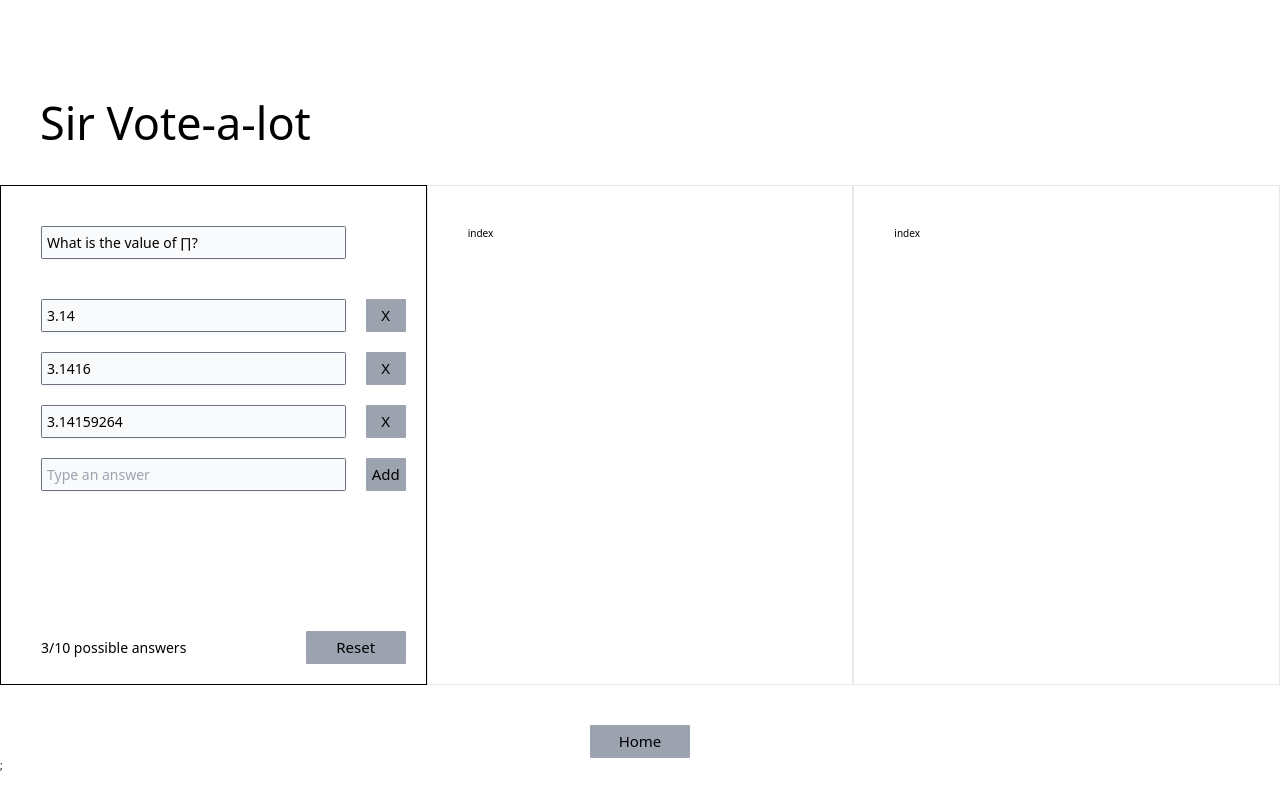
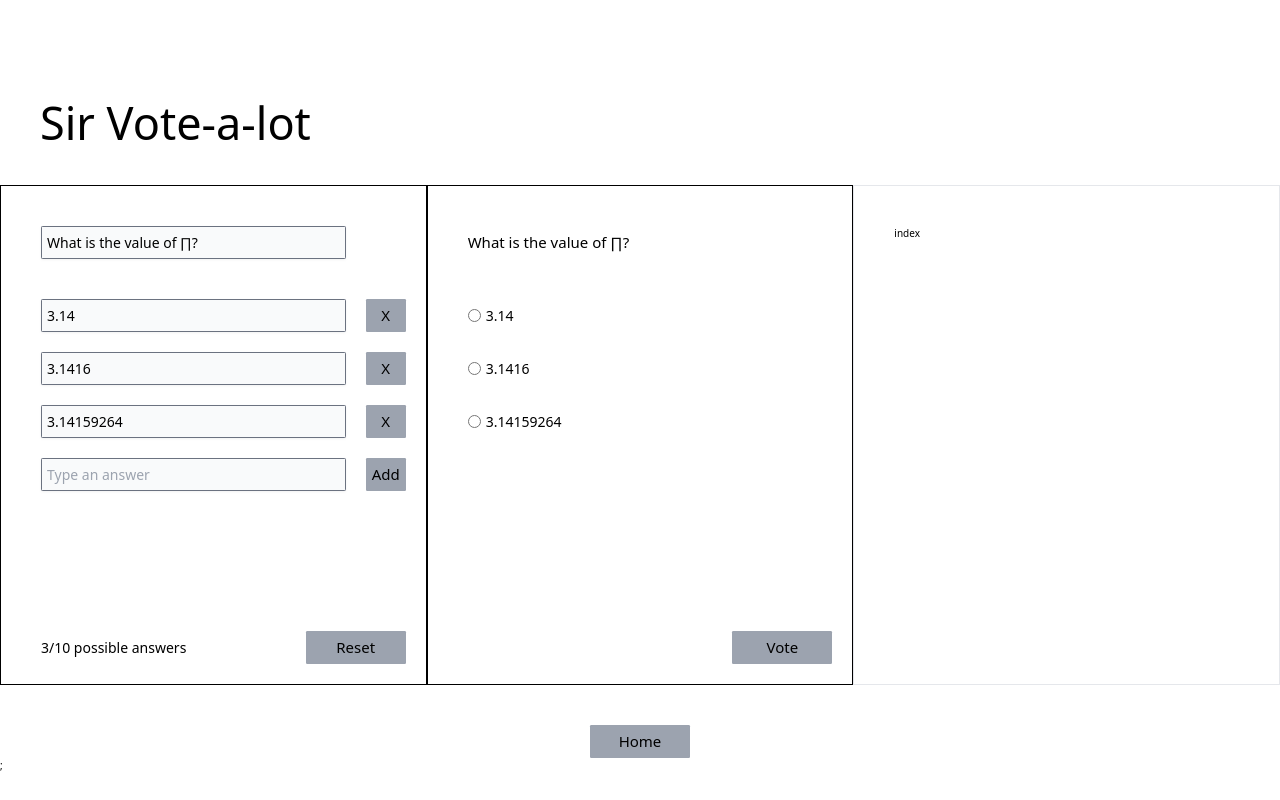
Before and after one commit to BassamHager/poll-app, a Next.js app: page /poll in a window 1280 px wide. Built offline with nearby package versions, Linux system fonts and the light colour scheme.

Commit message:
created the vote section components with styles

```diff
--- a/components/createPollSection/createPollSectionHeader/index.tsx
+++ b/components/createPollSection/createPollSectionHeader/index.tsx
@@ -1,4 +1,4 @@
-import React, { useContext, useState } from "react";
+import React, { useContext } from "react";
 import { useForm } from "react-hook-form";
 // context
 import { FIELD_CHARS_LIMIT } from "@/context/constants";
@@ -34,6 +34,7 @@ export default function CreatePollSectionHeader() {
           className={errors.pollQuestion?.message ? styles.alertingBorder : ""}
           value={pollQuestion || ""}
           onChange={(e) => setPollQuestion(e.target.value)}
+          placeholder="Type a poll question"
         />
       </div>
     </form>
--- a/components/section/sectionFooter/sectionFooter.module.scss
+++ b/components/section/sectionFooter/sectionFooter.module.scss
@@ -2,6 +2,6 @@
   @apply mt-[4rem] h-[3.3rem] flex justify-between items-center text-[1.4rem];
 
   button {
-    @apply w-[10rem];
+    @apply w-[10rem] ml-auto;
   }
 }
--- a/components/voteSection/index.tsx
+++ b/components/voteSection/index.tsx
@@ -1,7 +1,56 @@
-import React from "react";
+import React, { useContext } from "react";
+// context
+import { AppContext } from "@/context/AppContext";
+// components
+import RadioGroup from "./radioGroup";
+import Section from "../section";
+import VoteSectionFooter from "./voteSectionFooter";
+// types
+import { AnswerType } from "@/types/typings";
+// style
 
-type Props = {};
+export default function VoteSection() {
+  // context
+  const { pollAnswers, pollQuestion } = useContext(AppContext);
 
-export default function VoteSection({}: Props) {
-  return <section>index</section>;
+  return (
+    <>
+      {pollQuestion && pollAnswers.length > 1 ? (
+        <Section
+          header={<h2>{pollQuestion}</h2>}
+          body={
+            <RadioGroup
+              onChange={(index) =>
+                console.log("hi", index)
+              } /* remove this @TODO: */
+              options={pollAnswers.map((answer: AnswerType) => {
+                return (
+                  <label
+                    id={answer.id}
+                    key={answer.id}
+                    className="flex items-center mt-[2rem] cursor-pointer w-fit h-[3.3rem]"
+                  >
+                    <input
+                      name="voteOption"
+                      type="radio"
+                      className="peer cursor-pointer mr-[.5rem]"
+                    />
+                    <p className="select-none"> {answer.value} </p>
+                  </label>
+                );
+              })}
+            ></RadioGroup>
+          }
+          footer={<VoteSectionFooter />}
+        />
+      ) : (
+        <section>
+          <h2>
+            There should be added a poll question & 2 answers at least in order
+            to vote!
+          </h2>
+        </section>
+      )}
+    </>
+  );
 }
--- /dev/null
+++ b/components/voteSection/radioGroup/index.tsx
@@ -0,0 +1,39 @@
+import React, { ReactElement, useContext } from "react";
+// context
+import { AppContext } from "@/context/AppContext";
+// components
+import VoteOption from "../voteOption/index";
+// style
+import styles from "./radioGroup.module.scss";
+
+type Props = {
+  options: ReactElement[];
+  onChange?: (selectedIndex: number) => void;
+  value?: number;
+};
+
+export default function RadioGroup({ options, onChange, value }: Props) {
+  const { selectedIndex, setSelectedIndex } = useContext(AppContext);
+
+  const onSelect = (ind: number) => {
+    setSelectedIndex(ind);
+    onChange && onChange(ind);
+  };
+
+  return (
+    <div className={styles.radioGroupWrapper}>
+      {options.map((el, ind) => {
+        return (
+          <VoteOption
+            key={ind}
+            index={ind}
+            selectedIndex={selectedIndex}
+            onSelect={() => onSelect(ind)}
+          >
+            {el}
+          </VoteOption>
+        );
+      })}
+    </div>
+  );
+}
--- /dev/null
+++ b/components/voteSection/radioGroup/radioGroup.module.scss
@@ -0,0 +1,3 @@
+.radioGroupWrapper {
+  @apply mt-[2rem];
+}
--- a/components/voteSection/voteOption/index.tsx
+++ b/components/voteSection/voteOption/index.tsx
@@ -1,7 +1,25 @@
-import React from "react";
+import React, { ReactNode } from "react";
 
-type Props = {};
+type Props = {
+  index: number;
+  selectedIndex?: number;
+  onSelect: (index: number) => void;
+  children: ReactNode;
+};
 
-export default function VoteOption({}: Props) {
-  return <section>index</section>;
+export default function VoteOption({
+  selectedIndex,
+  index,
+  onSelect,
+  children,
+}: Props) {
+  const isSelected = index === selectedIndex; /* for style */
+  return (
+    <div
+      className={`w-fit ${isSelected && "font-medium"}`}
+      onClick={() => onSelect(index)}
+    >
+      {children}
+    </div>
+  );
 }
--- /dev/null
+++ b/components/voteSection/voteSectionFooter/index.tsx
@@ -0,0 +1,14 @@
+import SectionFooter from "@/components/section/sectionFooter";
+import React, { useContext } from "react";
+import { AppContext } from "../../../context/AppContext";
+
+type Props = {};
+
+export default function VoteSectionFooter({}: Props) {
+  const { selectedIndex } = useContext(AppContext);
+  const vote = () => {
+    console.log(selectedIndex, "is selected!");
+  };
+
+  return <SectionFooter actionButton={<button onClick={vote}>Vote</button>} />;
+}
--- a/context/AppContext.ts
+++ b/context/AppContext.ts
@@ -20,6 +20,9 @@ export const ContextValue = () => {
   // addAnswerError
   const [addAnswerError, setAddAnswerError] = useState<string>("");
 
+  // vote section - selected answer
+  const [selectedIndex, setSelectedIndex] = useState<number | undefined>();
+
   const contextValue = {
     // poll question
     pollQuestion,
@@ -32,6 +35,10 @@ export const ContextValue = () => {
     // addAnswerError
     addAnswerError,
     setAddAnswerError,
+
+    // vote section - selected answer
+    selectedIndex,
+    setSelectedIndex,
   };
 
   return contextValue;
--- a/styles/globals.scss
+++ b/styles/globals.scss
@@ -56,6 +56,10 @@ a {
 }
 
 @layer components {
+  h2 {
+    @apply text-[1.5rem] flex items-center h-[3.3rem];
+  }
+
   button {
     @apply bg-gray-400 text-black hover:text-white rounded-sm p-[.5rem] text-[1.5rem] min-w-[4rem] h-[3.3rem] hover:bg-test-clr duration-500;
   }
```
